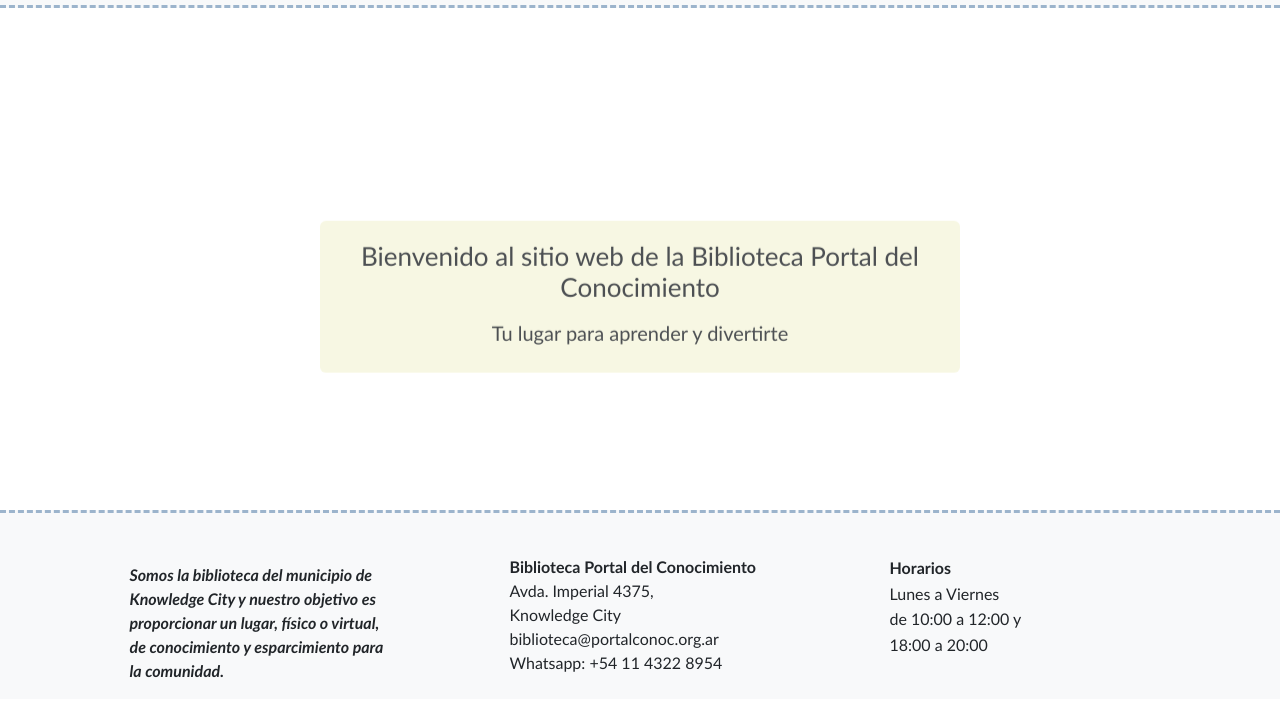
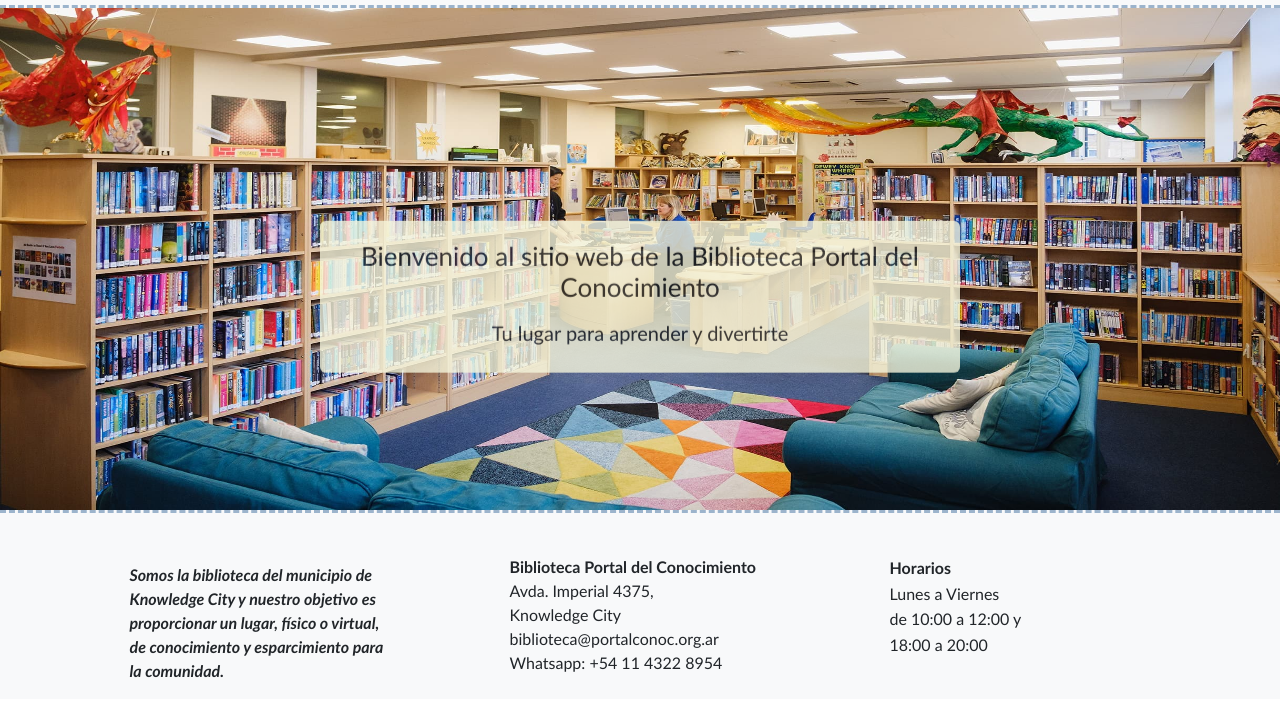
Before and after one commit to dorisnila/pre3, a plain HTML site: page index.html in a window 1280 px wide. Shown: the part 103-820 px from the top of the page. Drawn offline with nearby package versions, Linux system fonts and the light colour scheme.

Commit message:
Update style.css, changed path striking assets

```diff
--- a/assets/css/style.css
+++ b/assets/css/style.css
@@ -78,8 +78,7 @@ footer {
 /* Home */
 /* Home - Imagen de fondo*/
 #home {
-  background-image: url("../assets/img/homecomp.jpg");
-  background: linear-gradient (to bottom, #ffffff, #9cb4cc);
+  background-image: url("../img/homecomp.jpg");
   background-size: 100% 100%;
   height: 502px;
 }
```
